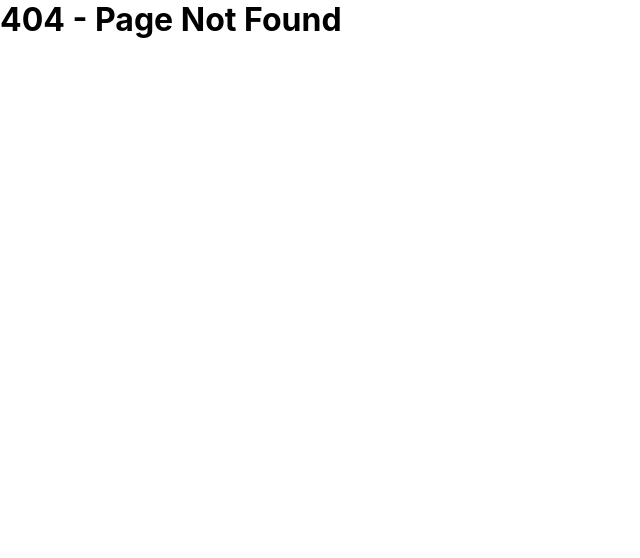
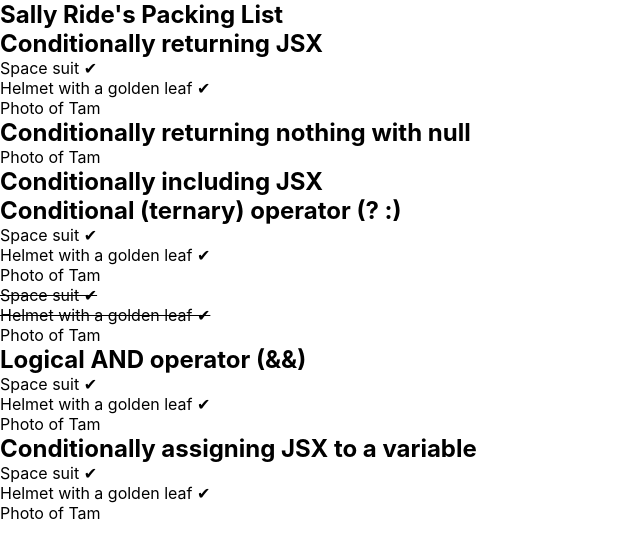
Before and after one commit to qq13836848/nextjs-blog, a Next.js app: page /react-docs/learn/describing-the-ui/conditional-rendering in a window 1280 px wide. Before the commit this address had no page. Shown: the top 558 px of the page, without its empty margins (0-640 px from the left). Built offline with nearby package versions, Linux system fonts and the light colour scheme.

Commit message:
feat: conditional render;

```diff
--- a/package.json
+++ b/package.json
@@ -13,5 +13,10 @@
     "react-dom": "18.2.0",
     "remark": "^14.0.2",
     "remark-html": "^15.0.2"
+  },
+  "devDependencies": {
+    "@types/node": "18.15.11",
+    "@types/react": "18.0.31",
+    "typescript": "5.0.2"
   }
 }
--- /dev/null
+++ b/pages/react-docs/learn/describing-the-ui/conditional-rendering/index.tsx
@@ -0,0 +1,81 @@
+function Item({ name, isPacked }) {
+  if (isPacked) {
+    return <li className="item">{name} ✔</li>;
+  }
+  return <li className="item">{name}</li>;
+}
+
+function Item1({ name, isPacked }) {
+  if (isPacked) {
+    return null;
+  }
+  return <div className="item">{name}</div>;
+}
+
+function Item2({ name, isPacked }) {
+  return <li className="item">{isPacked ? name + " ✔" : name}</li>;
+}
+
+function Item3({ name, isPacked }) {
+  return <li className="item">{isPacked ? <del>{name + " ✔"}</del> : name}</li>;
+}
+
+function Item4({ name, isPacked }) {
+  return (
+    <li className="item">
+      {name} {isPacked && " ✔"}
+    </li>
+  );
+}
+
+function Item5({ name, isPacked }) {
+  let itemContent = name;
+  if (isPacked) {
+    itemContent = name + " ✔";
+  }
+  return <li className="item">{itemContent}</li>;
+}
+
+export default function PackingList() {
+  return (
+    <section>
+      <h1>Sally Ride's Packing List</h1>
+      <h2>Conditionally returning JSX </h2>
+      <ul>
+        <Item isPacked={true} name="Space suit" />
+        <Item isPacked={true} name="Helmet with a golden leaf" />
+        <Item isPacked={false} name="Photo of Tam" />
+      </ul>
+      <h2>Conditionally returning nothing with null </h2>
+      <ul>
+        <Item1 isPacked={true} name="Space suit" />
+        <Item1 isPacked={true} name="Helmet with a golden leaf" />
+        <Item1 isPacked={false} name="Photo of Tam" />
+      </ul>
+      <h2>Conditionally including JSX </h2>
+      <h2>Conditional (ternary) operator (? :)</h2>
+      <ul>
+        <Item2 isPacked={true} name="Space suit" />
+        <Item2 isPacked={true} name="Helmet with a golden leaf" />
+        <Item2 isPacked={false} name="Photo of Tam" />
+      </ul>
+      <ul>
+        <Item3 isPacked={true} name="Space suit" />
+        <Item3 isPacked={true} name="Helmet with a golden leaf" />
+        <Item3 isPacked={false} name="Photo of Tam" />
+      </ul>
+      <h2>Logical AND operator (&&) </h2>
+      <ul>
+        <Item4 isPacked={true} name="Space suit" />
+        <Item4 isPacked={true} name="Helmet with a golden leaf" />
+        <Item4 isPacked={false} name="Photo of Tam" />
+      </ul>
+      <h2>Conditionally assigning JSX to a variable </h2>
+      <ul>
+        <Item5 isPacked={true} name="Space suit" />
+        <Item5 isPacked={true} name="Helmet with a golden leaf" />
+        <Item5 isPacked={false} name="Photo of Tam" />
+      </ul>
+    </section>
+  );
+}
```
Also changed, not shown: pages/next-docs/basic/typescript/index.ts (added, +31 -0 lines), tsconfig.json (added, +29 -0 lines), 2 other files (tests, documents, lock files or other folders).
